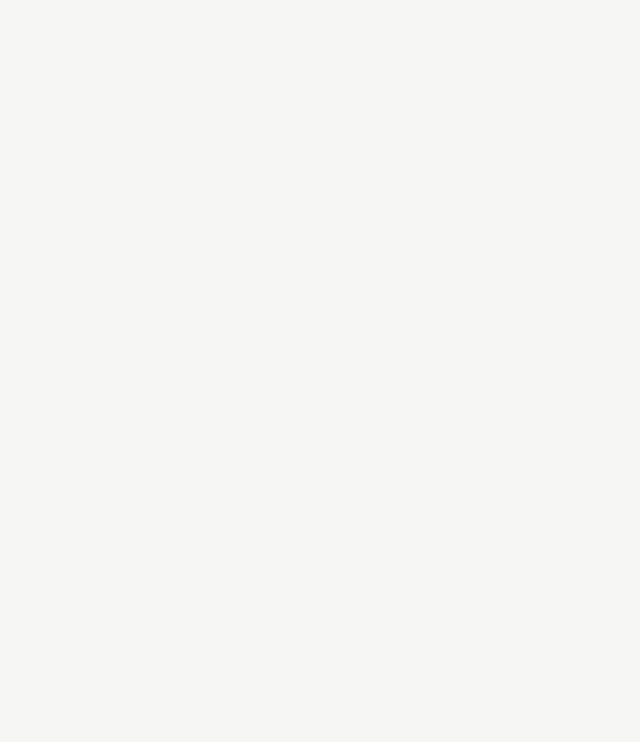
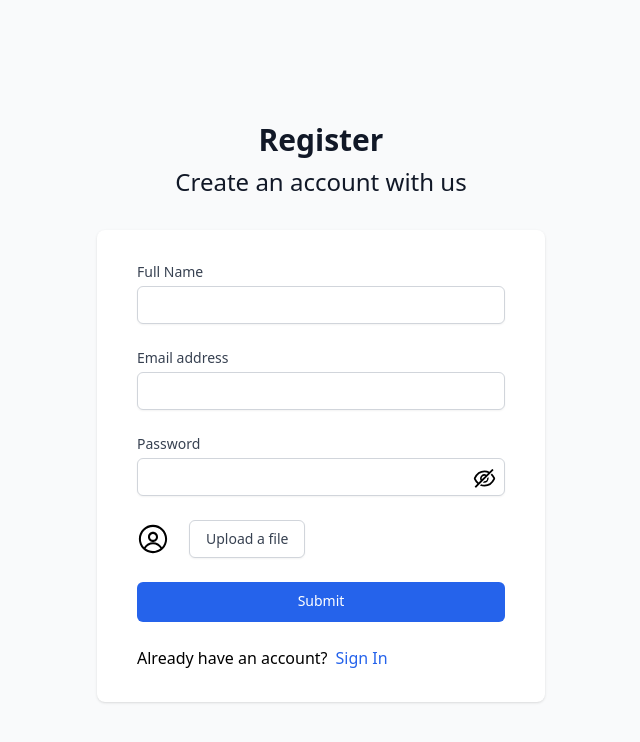
Before and after one commit to GodsentMichael/React-Node-Project, a React (Vite) app in the folder Frontend/: page /sign-up in a window 1280 px wide. Before the commit this address had no page. Shown: the top 742 px of the page, without its empty margins (319-959 px from the left). Built offline with nearby package versions, Linux system fonts and the light colour scheme.

Commit message:
done with registration page.

```diff
--- a/Frontend/src/App.jsx
+++ b/Frontend/src/App.jsx
@@ -1,13 +1,14 @@
 import React from 'react'
 import { BrowserRouter, Routes, Route} from 'react-router-dom'
-import {LoginPage} from './Routes.js'
+import {LoginPage, SignupPage} from './Routes.js'
 import './App.css'
 
 const App = () => {
   return (
     <BrowserRouter>
       <Routes>
-        <Route path="/" element={< LoginPage />} />
+        <Route path="/login" element={< LoginPage />} />
+        <Route path="/sign-up" element={< SignupPage />} />
       </Routes>
     </BrowserRouter>
   )
--- a/Frontend/src/Routes.js
+++ b/Frontend/src/Routes.js
@@ -1,5 +1,6 @@
-import LoginPage from './pages/LoginPage.jsx';
+import LoginPage from './pages/LoginPage';
+import SignupPage from './pages/SignupPage';
 
 
 
-export {LoginPage,}
+export {LoginPage, SignupPage}
--- /dev/null
+++ b/Frontend/src/components/Signup/Signup.jsx
@@ -0,0 +1,188 @@
+import { React, useState } from "react";
+import { AiOutlineEye, AiOutlineEyeInvisible } from "react-icons/ai";
+import styles from "../../styles/styles";
+import { Link } from "react-router-dom";
+import { RxAvatar } from "react-icons/rx";
+// import axios from "axios";
+// import { server } from "../../server";
+// import { toast } from "react-toastify";
+
+const Signup = () => {
+  const [email, setEmail] = useState("");
+  const [name, setName] = useState("");
+  const [password, setPassword] = useState("");
+  const [visible, setVisible] = useState(false);
+  const [avatar, setAvatar] = useState(null);
+
+  // For adding profile img file.
+  const handleFileInputChange = (e) => {
+    const file = e.target.files[0];
+    setAvatar(file);
+  };
+
+  const handleSubmit = async (e) => {
+    e.preventDefault();
+    const config = { headers: { "Content-Type": "multipart/form-data" } };
+
+    const newForm = new FormData();
+
+    newForm.append("file", avatar);
+    newForm.append("name", name);
+    newForm.append("email", email);
+    newForm.append("password", password);
+
+    axios
+      .post(`${server}/user/create-user`, newForm, config)
+      .then((res) => {
+        toast.success(res.data.message);
+        setName("");
+        setEmail("");
+        setPassword("");
+        setAvatar();
+      })
+      .catch((error) => {
+        toast.error(error.response.data.message);
+      });
+  };
+
+  return (
+    <div className="min-h-screen bg-gray-50 flex flex-col justify-center py-12 sm:px-6 lg:px-8">
+      <div className="sm:mx-auto sm:w-full sm:max-w-md">
+        <h2 className="mt-6 text-center text-3xl font-extrabold text-gray-900">
+          Register <br />
+        </h2>
+        <h4 className="mt-2 text-center text-2xl  text-gray-900">Create an account with us</h4>
+      </div>
+      <div className="mt-8 sm:mx-auto sm:w-full sm:max-w-md">
+        <div className="bg-white py-8 px-4 shadow sm:rounded-lg sm:px-10">
+          <form className="space-y-6" onSubmit={handleSubmit}>
+            <div>
+              <label
+                htmlFor="email"
+                className="block text-sm font-medium text-gray-700"
+              >
+                Full Name
+              </label>
+              <div className="mt-1">
+                <input
+                  type="text"
+                  name="text"
+                  autoComplete="name"
+                  required
+                  value={name}
+                  onChange={(e) => setName(e.target.value)}
+                  className="appearance-none block w-full px-3 py-2 border border-gray-300 rounded-md shadow-sm placeholder-gray-400 focus:outline-none focus:ring-blue-500 focus:border-blue-500 sm:text-sm"
+                />
+              </div>
+            </div>
+
+            <div>
+              <label
+                htmlFor="email"
+                className="block text-sm font-medium text-gray-700"
+              >
+                Email address
+              </label>
+              <div className="mt-1">
+                <input
+                  type="email"
+                  name="email"
+                  autoComplete="email"
+                  required
+                  value={email}
+                  onChange={(e) => setEmail(e.target.value)}
+                  className="appearance-none block w-full px-3 py-2 border border-gray-300 rounded-md shadow-sm placeholder-gray-400 focus:outline-none focus:ring-blue-500 focus:border-blue-500 sm:text-sm"
+                />
+              </div>
+            </div>
+
+            <div>
+              <label
+                htmlFor="password"
+                className="block text-sm font-medium text-gray-700"
+              >
+                Password
+              </label>
+              <div className="mt-1 relative">
+                <input
+                  type={visible ? "text" : "password"}
+                  name="password"
+                  autoComplete="current-password"
+                  required
+                  value={password}
+                  onChange={(e) => setPassword(e.target.value)}
+                  className="appearance-none block w-full px-3 py-2 border border-gray-300 rounded-md shadow-sm placeholder-gray-400 focus:outline-none focus:ring-blue-500 focus:border-blue-500 sm:text-sm"
+                />
+                {visible ? (
+                  <AiOutlineEye
+                    className="absolute right-2 top-2 cursor-pointer"
+                    size={25}
+                    onClick={() => setVisible(false)}
+                  />
+                ) : (
+                  <AiOutlineEyeInvisible
+                    className="absolute right-2 top-2 cursor-pointer"
+                    size={25}
+                    onClick={() => setVisible(true)}
+                  />
+                )}
+              </div>
+            </div>
+
+            <div>
+              <label
+                htmlFor="avatar"
+                className="block text-sm font-medium text-gray-700"
+              ></label>
+              <div className="mt-2 flex items-center">
+                <span className="inline-block h-8 w-8 rounded-full overflow-hidden">
+                  {avatar ? (
+                    <img
+                      src={URL.createObjectURL(avatar)}
+                      // src={avatar}
+                      alt="avatar"
+                      className="h-full w-full object-cover rounded-full"
+                    />
+                  ) : (
+                    <RxAvatar className="h-8 w-8" />
+                  )}
+                </span>
+                <label
+                  htmlFor="file-input"
+                  className="ml-5 flex items-center justify-center px-4 py-2 border border-gray-300 rounded-md shadow-sm text-sm font-medium text-gray-700 bg-white hover:bg-gray-50"
+                >
+                  <span>Upload a file</span>
+                  <input
+                    type="file"
+                    name="avatar"
+                    id="file-input"
+                    accept=".jpg,.jpeg,.png"
+                    onChange={handleFileInputChange}
+                    className="sr-only"
+                  />
+                </label>
+              </div>
+            </div>
+
+            <div>
+              <button
+                type="submit"
+                className="group relative w-full h-[40px] flex justify-center py-2 px-4 border border-transparent text-sm font-medium rounded-md text-white bg-blue-600 hover:bg-blue-700"
+              >
+                Submit
+              </button>
+            </div>
+            <div className={`${styles.normalFlex} w-full`}>
+              <h4>Already have an account?</h4>
+              <Link to="/login" className="text-blue-600 pl-2">
+                Sign In
+              </Link>
+            </div>
+          </form>
+        </div>
+      </div>
+    </div>
+  );
+};
+
+export default Signup;
--- /dev/null
+++ b/Frontend/src/pages/SignupPage.jsx
@@ -0,0 +1,12 @@
+import React from 'react'
+import Signup from '../components/Signup/Signup.jsx'
+
+const SignupPage = () => {
+  return (
+   <div>
+    <Signup/>
+   </div>
+  )
+}
+
+export default SignupPage
```
Also changed, not shown: 2 other files (tests, documents, lock files or other folders).
